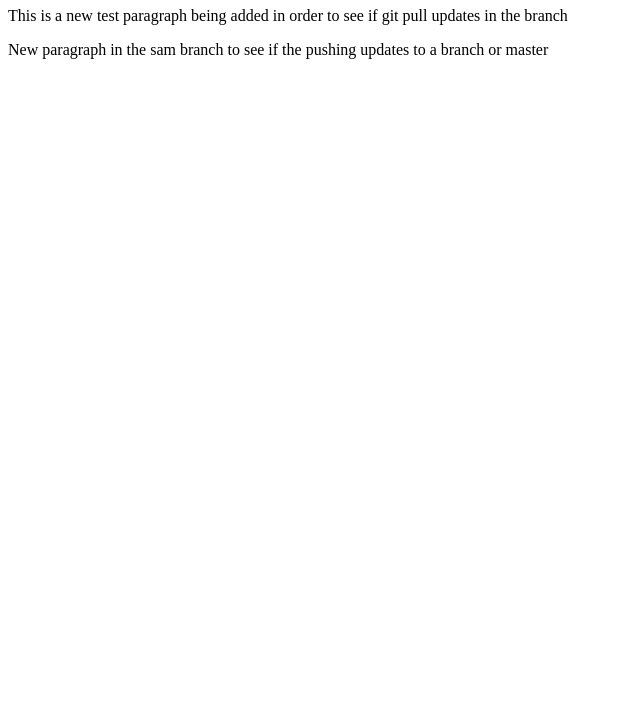
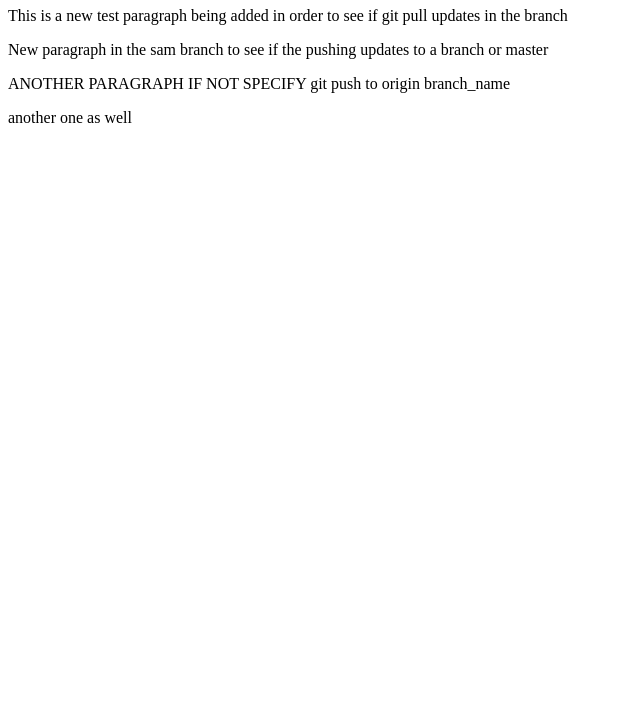
Before and after one commit to saca1026/hello-world, a plain HTML site: page index.html in a window 1280 px wide. Shown: the part 73-800 px from the top of the page, without its empty margins (0-640 px from the left). Drawn offline with Linux system fonts and the light colour scheme.

Commit message:
another test

```diff
--- a/index.html
+++ b/index.html
@@ -9,6 +9,8 @@
     <h1>Header of the page</h1>
     <p>This is a new test paragraph being added in order to see if git pull updates in the branch</p>
     <p>New paragraph in the sam branch to see if the pushing updates to a branch or master</p>
+    <p>ANOTHER PARAGRAPH IF NOT SPECIFY git push to origin branch_name</p>
+    <p> another one as well</p>
   </body>
 
 </html>
```
